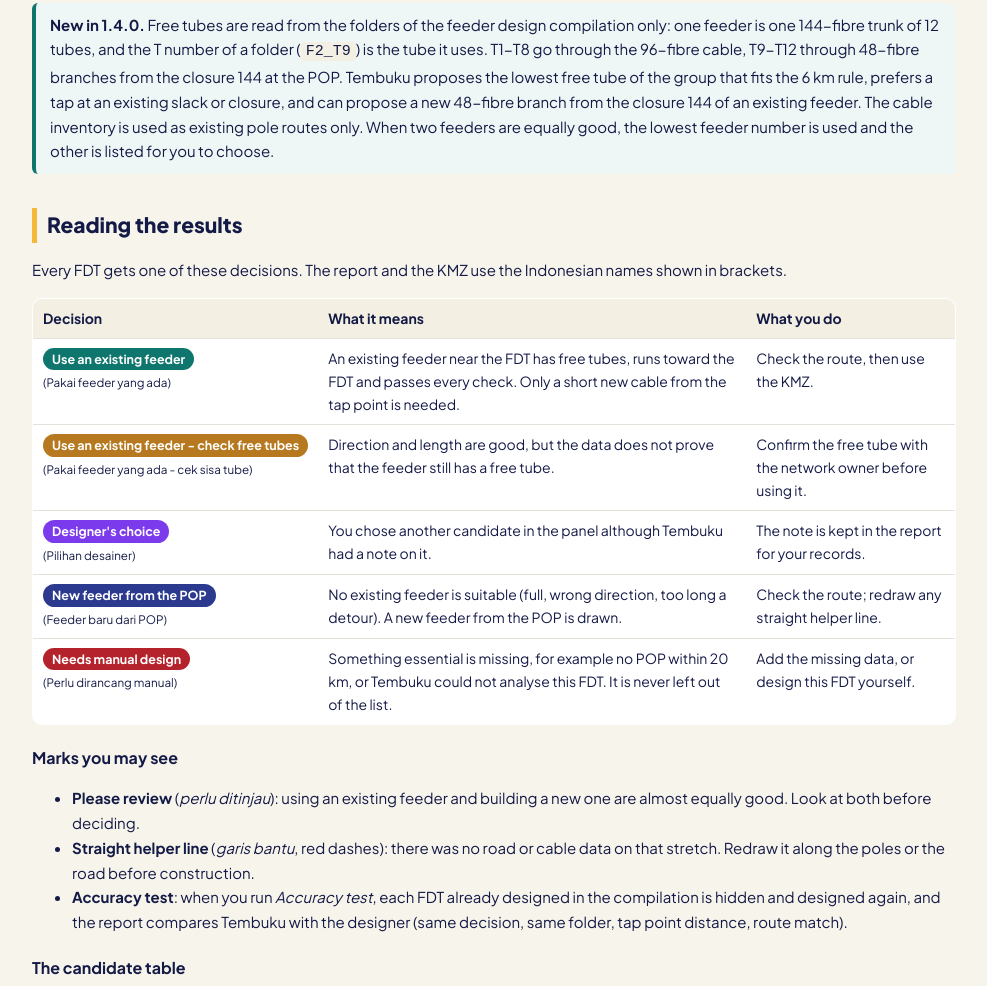
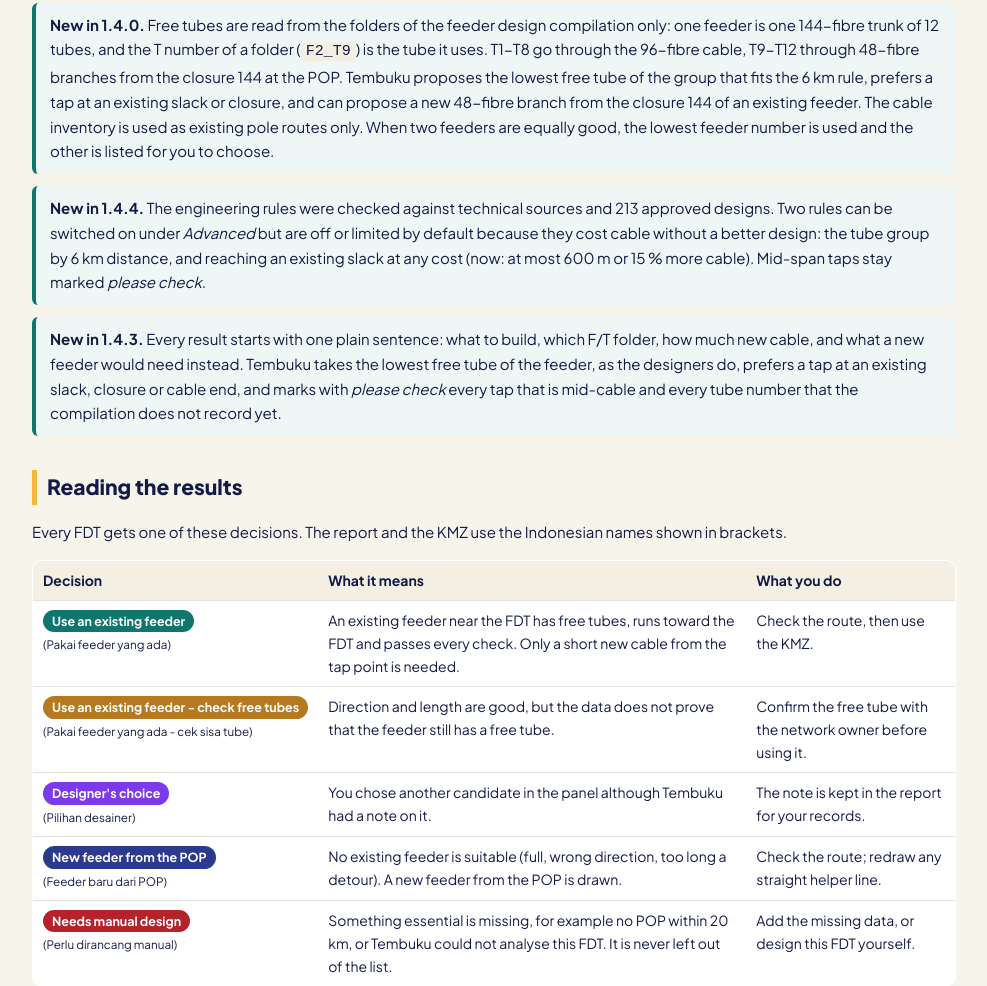
Before and after one commit to jetstimo/tembuku, a plain HTML site: page tembuku/help/index.html in a window 1280 px wide. Shown: the part 1994-2980 px from the top of the page, without its empty margins (146-1133 px from the left). Drawn offline with Linux system fonts and the light colour scheme.

Commit message:
Tembuku 1.4.4: panduan

```diff
--- a/tembuku/help/index.html
+++ b/tembuku/help/index.html
@@ -101,6 +101,16 @@ through the 96-fibre cable, T9-T12 through 48-fibre branches from the closure 14
 free tube of the group that fits the 6 km rule, prefers a tap at an existing slack or closure, and can propose a new
 48-fibre branch from the closure 144 of an existing feeder. The cable inventory is used as existing pole routes only.
 When two feeders are equally good, the lowest feeder number is used and the other is listed for you to choose.</div>
+
+<div class="tip"><b>New in 1.4.4.</b> The engineering rules were checked against technical sources and 213 approved
+designs. Two rules can be switched on under <i>Advanced</i> but are off or limited by default because they cost cable
+without a better design: the tube group by 6 km distance, and reaching an existing slack at any cost (now: at most 600 m
+or 15 % more cable). Mid-span taps stay marked <i>please check</i>.</div>
+
+<div class="tip"><b>New in 1.4.3.</b> Every result starts with one plain sentence: what to build, which F/T folder, how
+much new cable, and what a new feeder would need instead. Tembuku takes the lowest free tube of the feeder, as the
+designers do, prefers a tap at an existing slack, closure or cable end, and marks with <i>please check</i> every tap that
+is mid-cable and every tube number that the compilation does not record yet.</div>
 
 <h2 id="results">Reading the results</h2>
 <p>Every FDT gets one of these decisions. The report and the KMZ use the Indonesian names shown in brackets.</p>
```
